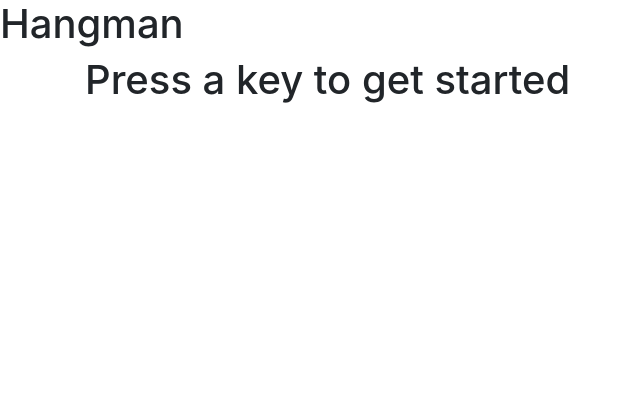
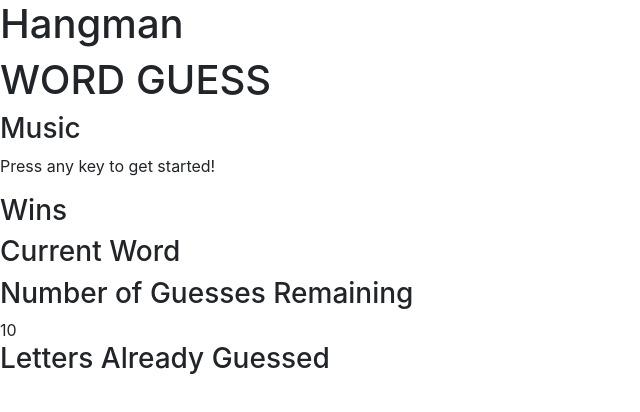
Before and after one commit to Mbarbotiko/hangman, a plain HTML site: page index.html in a window 1280 px wide. Shown: the whole page, without its empty margins (0-640 px from the left). Drawn offline with nearby package versions, Linux system fonts and the light colour scheme.

Commit message:
adding value to guesses left

```diff
--- a/index.html
+++ b/index.html
@@ -28,24 +28,40 @@
     </header>
 
 
-    <div class="container">
+    <body>
+        <div id="wrapper">
+          <h1 class="chrome">WORD GUESS</h1>
+          <h3 class="dreams">Music</h3>
+        </div>
 
-        <section id="gamesection">
-            <h1> Press a key to get started</h1>
-
-
-
-
-        </section>
-
-
-    </div>
-
-    <footer>
-
-
-    </footer>
-
+        <div id="container">
+          <h2 id="music"></h2>
+          <!-- The div where our band image will be shown. -->
+          <!-- <div id="band-div"><img src="" alt="hangman board game"></div>
+          <div id="game-section"> -->
+            <p>Press any key to get started!</p>
+            <div>
+              <h3 class="section-title">Wins</h3>
+              <!-- The div where our wins will be shown. -->
+              <div id="wins"></div>
+            </div>
+            <div id="current-word-section">
+              <h3 class="section-title">Current Word</h3>
+              <!-- The div where our current word (and guessing progress) will be shown. -->
+              <div id="current-word"></div>
+            </div>
+            <div id="guesses-remaining-section">
+              <h3 class="section-title">Number of Guesses Remaining</h3>
+              <!-- The div where our remaining guesses will be shown. -->
+              <div id="guesses-remaining"></div>
+            </div>
+            <div id="guessed-letters-section">
+              <h3 class="section-title">Letters Already Guessed</h3>
+              <!-- The div where our guesses letters will be shown. -->
+              <div id="guessed-letters"></div>
+            </div>
+          </div>
+        </div>
 
     <script
     src="https://code.jquery.com/jquery-3.3.1.js"
--- a/public/javascript/main.js
+++ b/public/javascript/main.js
@@ -6,29 +6,23 @@ var wordsToPick = {
         song: "Illegal Alien",
         preview: "https://p.scdn.co/mp3-preview/b29a2b925b9654e0efaaff37504fd234307e0ad8"
     },
-    madonna: {
-        picture: "madonna.jpg",
-        song: "Material Girl",
-        preview: "https://p.scdn.co/mp3-preview/5ff7f7b7d2af1a747da275bed3c49054c01b5b1c"
-    },
-    toto: {
-        picture: "toto.jpg",
-        song: "Rosanna",
-        preview: "https://p.scdn.co/mp3-preview/7cef811eaeb7c7b98245750e73d9d68e9008f317"
-    }
+    // madonna: {
+    //     picture: "madonna.jpg",
+    //     song: "Material Girl",
+    //     preview: "https://p.scdn.co/mp3-preview/5ff7f7b7d2af1a747da275bed3c49054c01b5b1c"
+    // },
+    // toto: {
+    //     picture: "toto.jpg",
+    //     song: "Rosanna",
+    //     preview: "https://p.scdn.co/mp3-preview/7cef811eaeb7c7b98245750e73d9d68e9008f317"
+    // }
 
 }
 
 
-
-// console.log(hangManGameObj);
-// console.log(hangManGameObj.wordsToPick);
-// console.log(hangManGameObj.wordsToPick.genesis);
-// console.log(hangManGameObj.wordsToPick.genesis.song); testing accessing the object
-
 let currentWord = null;
 let lettersInWord = [];
-let correctGuessLetters = ['a','i', 'o', 'u', 'z'];
+let correctGuessLetters = ['g', 's'];
 let allGuessedLetters = [];
 let guessesLeft = 0;
 let totalGuesses = 0;
@@ -46,27 +40,41 @@ function randomWord() {
     //setting current word in play to a random value in the array
     lettersInWord = wordsToPick.currentWord.split('');
     console.log(lettersInWord);
+    letterUnderScore();
+
+
 
 }
 
-randomWord();
-
 function letterUnderScore() {
-    let underScore = " ";
+    let underScore = ' ';
     // console.log(underScore);
     for (var i = 0; i < lettersInWord.length; i++)
-    console.log(correctGuessLetters.indexOf(lettersInWord[i])!==-1);
+
     //loop through the letters in the word array
     if (correctGuessLetters.indexOf(lettersInWord[i]) !==-1 ){
-        console.log(lettersInWord[i]);
-        console.log(correctGuessLetters.indexOf(lettersInWord[i])!==-1);
-        //check each letter against the correctly guessed array of letters find the first occurance in letters in word array index
+        // console.log(lettersInWord[i]);
+        //only i is present in this array after looping through and crossreferencing one array vs the other
+        // console.log(correctGuessLetters.indexOf(lettersInWord[i])!==-1);
+        //if we have a match (evaluates as TRUE and NOT FALSE (-1))
+        // Evaluates against -1 which is an undefined index in the array, if not -1 print true, else print false.
         underScore +=lettersInWord[i];
+        console.log(underScore);
     }else{
         underScore+="  _  ";
         // console.log(underScore);
         //if the letter doesnt occur add an underscore
     }
+    document.getElementById("current-word").innerHTML = underScore;
 }
 
-letterUnderScore();
+function increaseTotalGuesses(){
+    totalGuesses = lettersInWord.length+10;
+    guessesLeft = totalGuesses;
+    console.log(guessesLeft);
+    document.querySelector("#guesses-remaining").innerHTML = guessesLeft;
+    //give the player 10 additional guesses beyond the number of letters in the word and update DOM.
+
+}
+
+increaseTotalGuesses();
```
